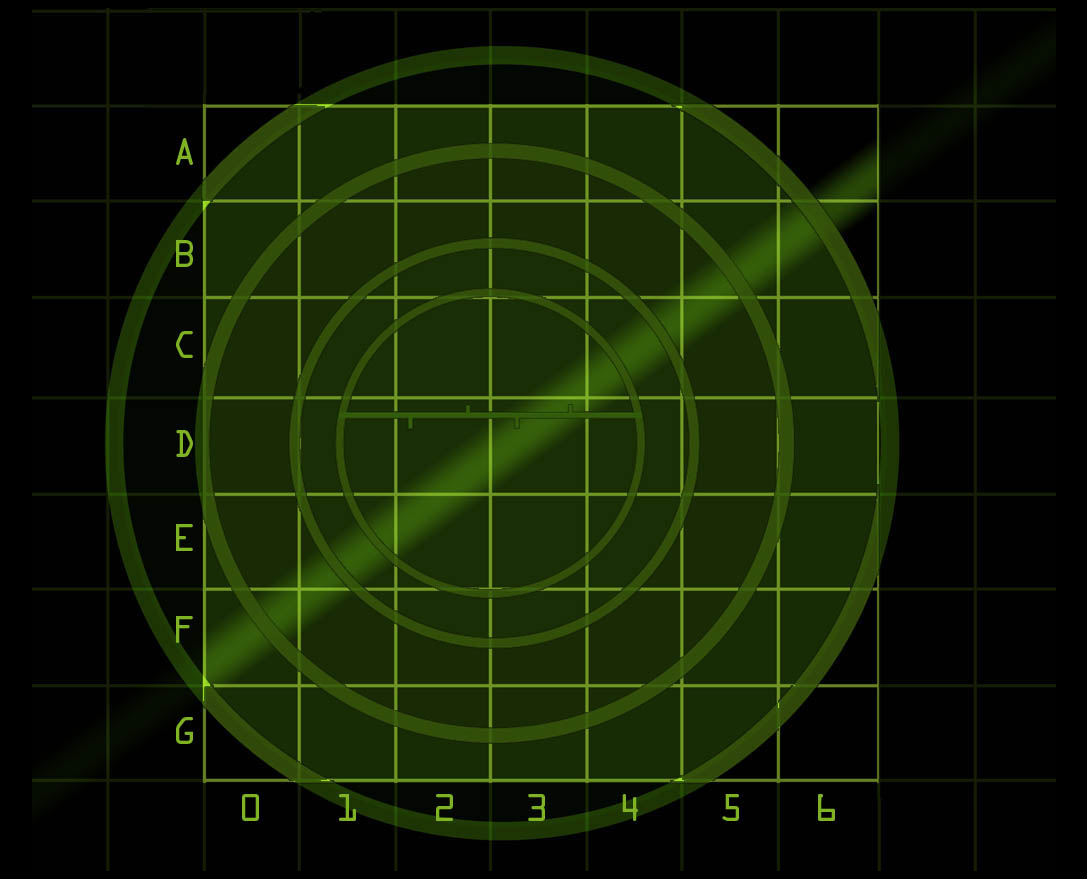
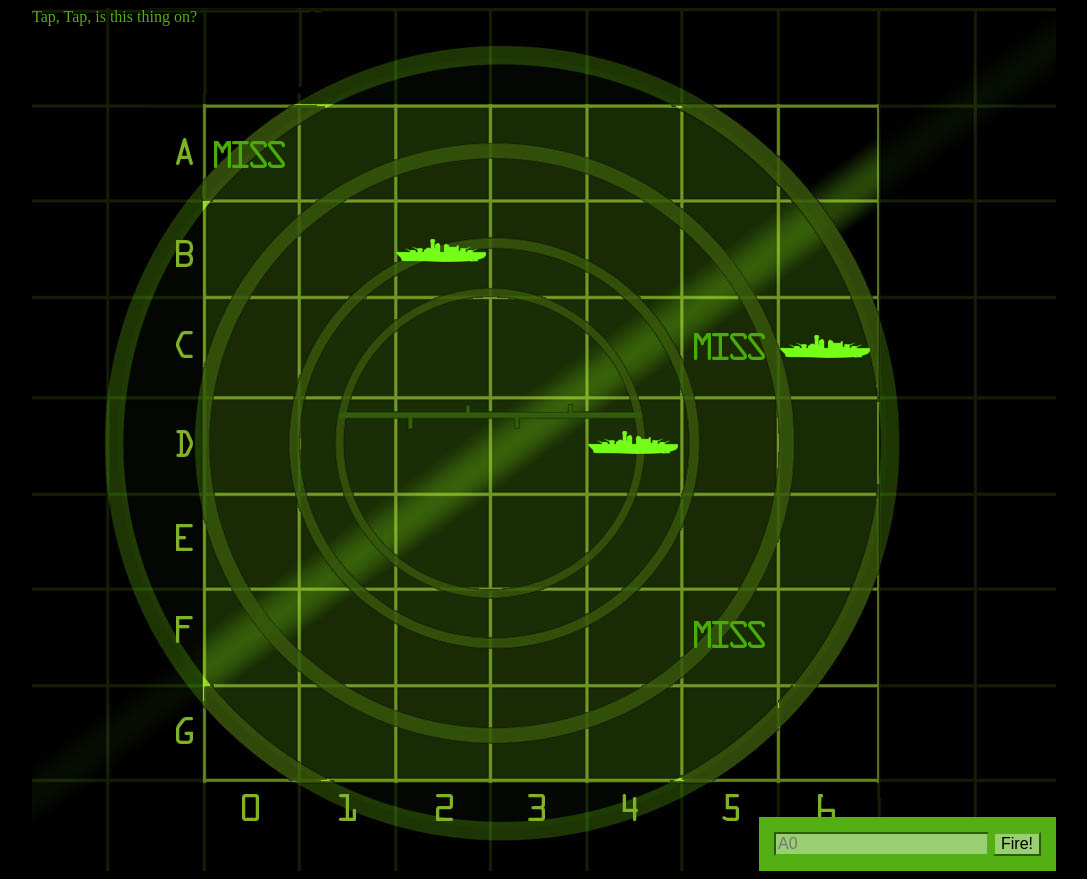
Before and after one commit to Beethoven3579/JS-Battleship, a plain HTML site: page index.html in a window 1280 px wide. Shown: the whole page, without its empty margins (96-1183 px from the left). Drawn offline with Linux system fonts and the light colour scheme.

Commit message:
input/message styled starting on DOM

```diff
--- a/app.js
+++ b/app.js
@@ -0,0 +1,24 @@
+let view = {
+    displayMessage: function (msg) {
+        let messageArea = document.getElementById("messageArea");
+        messageArea.textContent = msg;
+    },
+    displayHit: function(location) {
+        let cell = document.getElementById(location);
+        cell.setAttribute("class", "hit");
+
+    },
+    displayMiss: function(location) {
+        let cell = document.getElementById(location);
+        cell.setAttribute("class", "miss");
+    }
+};
+
+view.displayHit("34");
+view.displayHit("12");
+view.displayHit("26");
+view.displayMiss("00");
+view.displayMiss("55");
+view.displayMiss("25");
+
+view.displayMessage("Tap, Tap, is this thing on?")
--- a/index.html
+++ b/index.html
@@ -8,9 +8,10 @@
 </head>
 <body>
     <div id="board">
+      <div id="messageArea"></div>
         <table>
             <tr>
-            <td id="00"></td> <td id="01"></td> <td id="02"></td> <td id="03"></td>
+            <td id="00" ></td> <td id="01"></td> <td id="02"></td> <td id="03"></td>
             <td id="04"></td> <td id="05"></td> <td id="06"></td>
             </tr>
             <tr>
@@ -19,7 +20,7 @@
             </tr>
             <tr>
             <td id="20"></td> <td id="21"></td> <td id="22"></td> <td id="23"></td>
-            <td id="24"></td> <td id="25"></td> <td id="26"></td>
+            <td id="24"></td> <td id="25" ></td> <td id="26" ></td>
             </tr>
             <tr>
             <td id="30"></td> <td id="31"></td> <td id="32"></td> <td id="33"></td>
@@ -38,6 +39,10 @@
             <td id="64"></td> <td id="65"></td> <td id="66"></td>
             </tr>
             </table>
+        <form>
+            <input type="text" id="guessInput" placeholder="A0">
+            <input type="button" id="fireButton" value="Fire!">
+        </form>
     </div>
 
     <script src="app.js"></script>
--- a/styles.css
+++ b/styles.css
@@ -9,3 +9,43 @@ div#board {
     margin: auto;
     background: url("battleship_images/board.jpg") no-repeat;
 }
+
+div#messageArea {
+    position: absolute;
+    top: 0px;
+    left: 0px;
+    color: rgb(83, 175, 19);
+}
+
+table {
+    position: absolute;
+    left: 169px;
+    top: 98px;
+    border-spacing: 0px;
+}
+
+td {
+    width: 94px;
+    height: 94px;
+}
+
+form {
+    position: absolute;
+    bottom: 0px;
+    right: 0px;
+    padding: 15px;
+    background-color: rgb(83, 175, 19);
+}
+
+form input{
+    background-color: rgb(152, 207, 113);
+    border-color: rgb(83, 175, 19);
+    font-size: 1em;
+}
+
+.hit {
+    background: url("battleship_images/ship.png") no-repeat center center;
+}
+.miss {
+    background: url("battleship_images/miss.png") no-repeat center center;
+}
```
Also changed, not shown: 1 other file.
